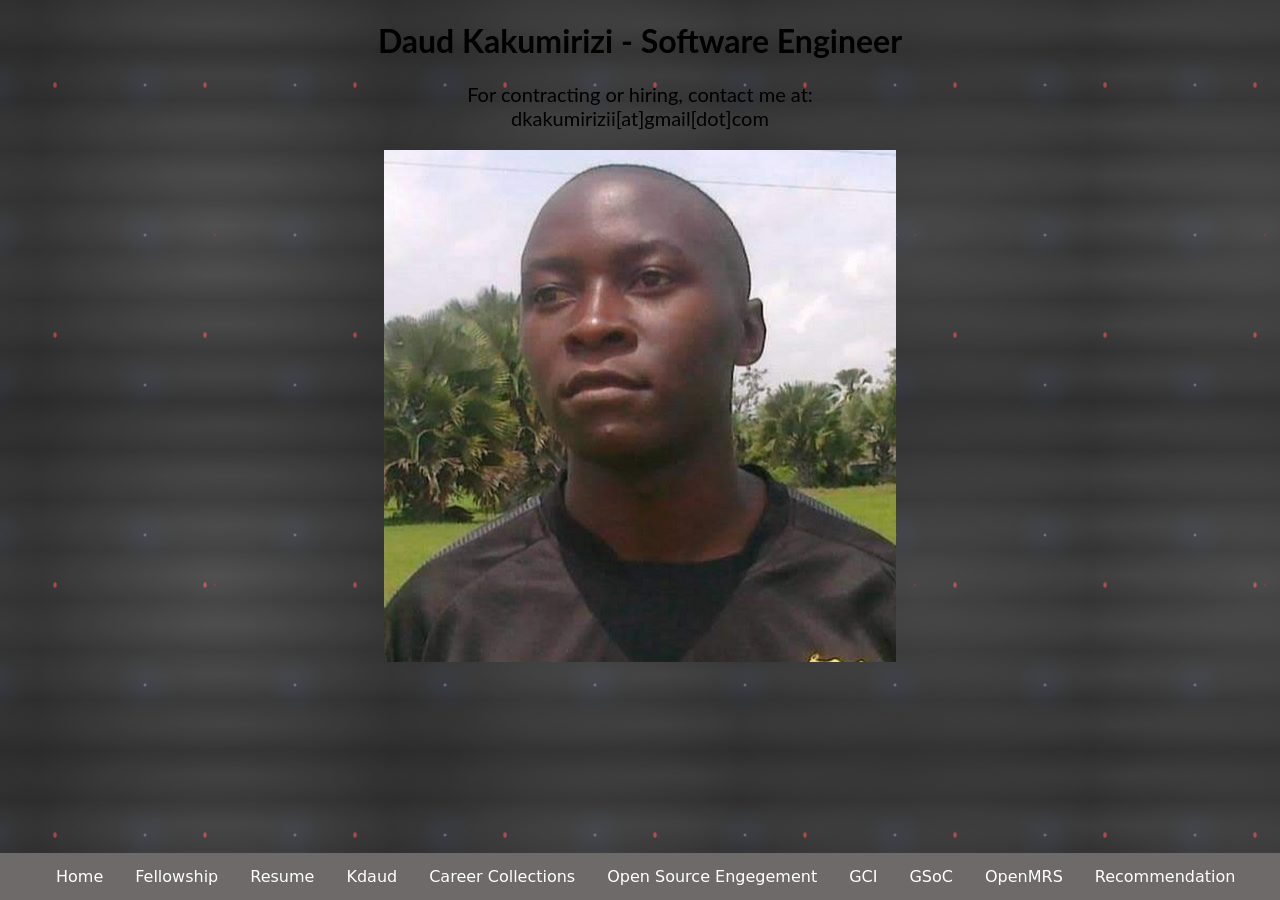
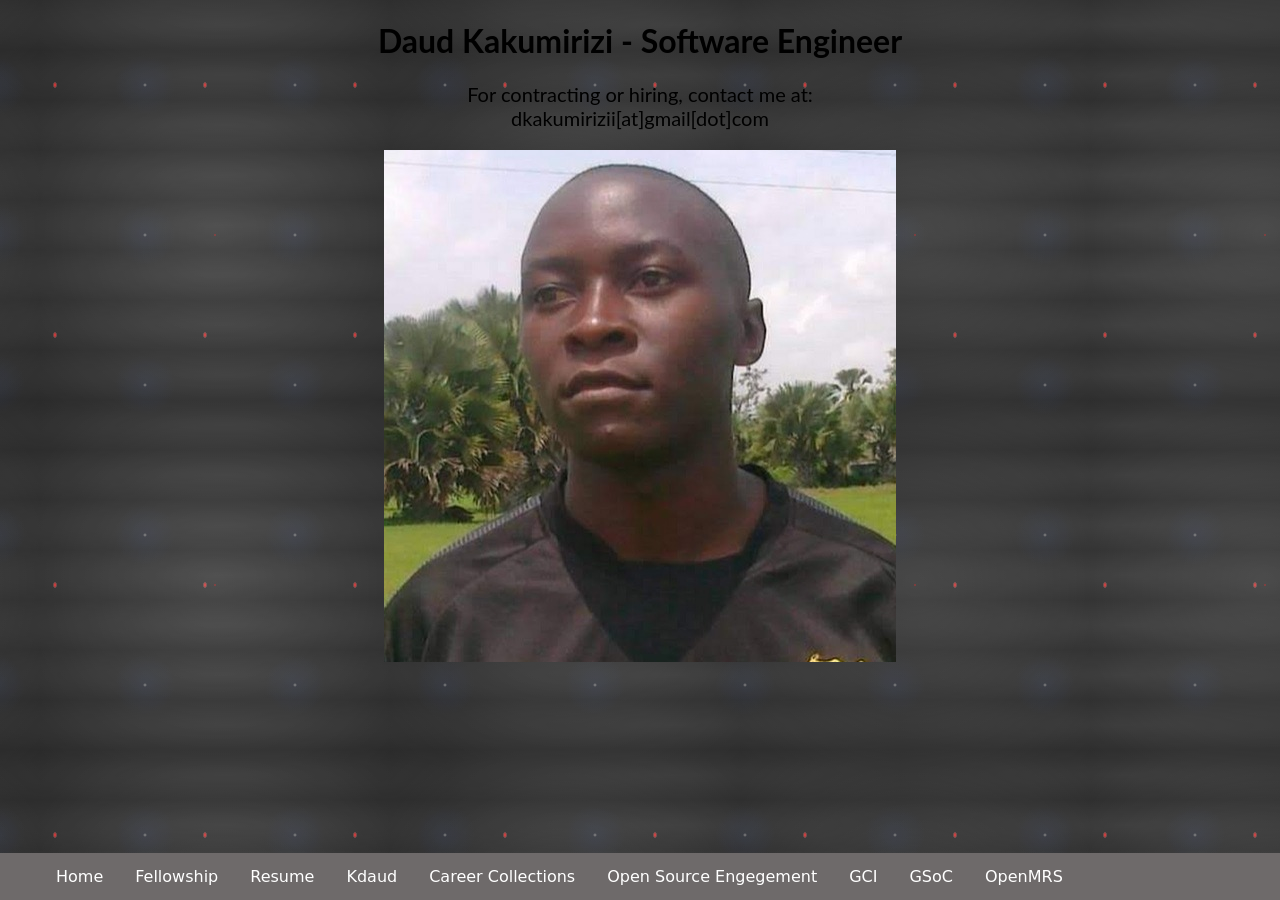
Before and after one commit to kdaud/kdaud.github.io, a Jekyll site: the page index.html, which Jekyll copies as it is, in a window 1280 px wide. Built offline with Jekyll 4.4.1, drawn with Linux system fonts in a browser that asks for light colours.

Commit message:
Update recommendation

```diff
--- a/index.html
+++ b/index.html
@@ -24,8 +24,6 @@
   <li><a target="_blank" href="profile/gci_mentor.pdf">GCI</a></li>
   <li><a target="_blank" href="profile/gsoc_admin.pdf">GSoC</a></li>
   <li><a target="_blank" href="https://openmrs.org/">OpenMRS</a></li>
-  <li><a target="_blank" href="recom/Herman.pdf">Recommendation</a></ul>
-
 </ul>
 
 </body>
```
Also changed, not shown: 1 other file.
